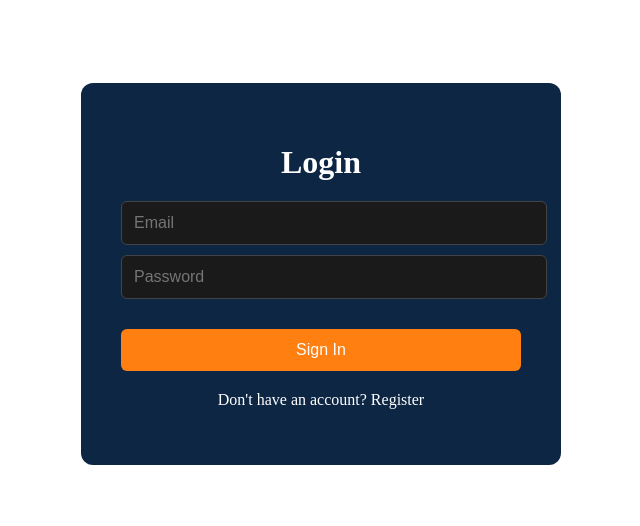
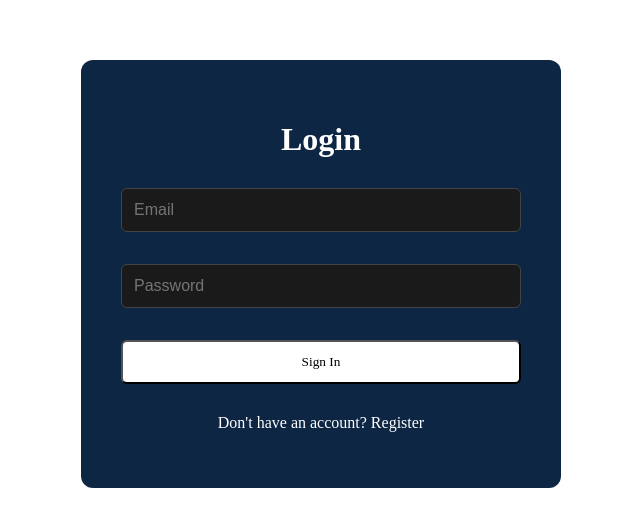
Before and after one commit to Remzo00/E2EE-chat-frontend, a React (Vite) app: page /login in a window 1280 px wide. Shown: the part 126-652 px from the top of the page, without its empty margins (319-959 px from the left). Built offline with nearby package versions, Linux system fonts and the light colour scheme; no server answers.

Commit message:
add reusable button component

```diff
--- /dev/null
+++ b/src/components/Button/index.styled.ts
@@ -0,0 +1,29 @@
+import styled from 'styled-components';
+
+export const StyledButton = styled.button`
+    border-radius: 6px;
+    font-family: "SegoeUISemiBold";
+    width: 100%;
+    padding: 12px;
+    margin: 10px 0;
+    cursor: pointer;
+    box-sizing: border-box;
+  `;
+
+  export const ButtonContent = styled.div`
+    flex-direction: row;
+    align-items: center;
+    justify-content: center;
+    gap: 15px;
+  `;
+
+  export const StyledText = styled.div`
+    text-align: center;
+    color: ${(props) => props.theme.colors.secondaryText};
+    font-size: 18px;
+    font-family: "SegoeUISemiBold";
+  `;
+
+  export const IconContainer = styled.img`
+    margin-left: 10px;
+  `;
--- /dev/null
+++ b/src/components/Button/index.tsx
@@ -0,0 +1,32 @@
+import { ButtonContent, StyledButton, StyledText } from "./index.styled";
+
+interface ButtonProps {
+  onClick: (e: React.FormEvent) => void;
+  children?: React.ReactNode;
+  text?: string;
+  color?: string;
+  textColor?: string;
+  disabled?: boolean;
+  backgroundColor?: string;
+}
+export default function Button({
+  text,
+  backgroundColor,
+  onClick,
+  disabled = false,
+  textColor,
+  children,
+}: ButtonProps) {
+  return (
+    <StyledButton
+      style={{ backgroundColor: backgroundColor }}
+      onClick={onClick}
+      disabled={disabled}
+    >
+      <ButtonContent>
+        {text && <StyledText style={{ color: textColor }}>{text}</StyledText>}
+        {!text && children}
+      </ButtonContent>
+    </StyledButton>
+  );
+}
--- a/src/components/MessageInput/index.styled.ts
+++ b/src/components/MessageInput/index.styled.ts
@@ -24,8 +24,8 @@ export const Input = styled.input`
 `;
 
 export const SendButton = styled.button`
-  background: #ff7f11;
-  color: #fff;
+  background: ${(props) => props.theme.color.secondary};
+  color: ${(props) => props.theme.color.text};
   border: none;
   border-radius: 8px;
   padding: 10px 20px;
@@ -35,6 +35,6 @@ export const SendButton = styled.button`
   transition: background 0.3s;
 
   &:hover {
-    background: #e56e0b;
+    opacity: 0.8;
   }
 `;
--- a/src/components/Sidebar/index.styled.ts
+++ b/src/components/Sidebar/index.styled.ts
@@ -35,14 +35,3 @@ export const RoomItem = styled.li`
     opacity: 0.5;
   }
 `;
-
-export const LogoutButton = styled.button`
-  background: #ff7f11;
-  color: #fff;
-  border: none;
-  padding: 10px 20px;
-  font-size: 1rem;
-  cursor: pointer;
-  margin: 10px;
-  border-radius: 5px;
-`
--- a/src/components/Sidebar/index.tsx
+++ b/src/components/Sidebar/index.tsx
@@ -1,12 +1,7 @@
 import { useContext } from "react";
 import { AuthContext } from "../../context";
-import {
-  Container,
-  Header,
-  LogoutButton,
-  RoomItem,
-  RoomList,
-} from "./index.styled";
+import { Container, Header, RoomItem, RoomList } from "./index.styled";
+import Button from "../Button";
 
 interface SidebarProps {
   chatRooms: string[];
@@ -29,7 +24,9 @@ export default function Sidebar({ chatRooms, onRoomSelect }: SidebarProps) {
           </RoomItem>
         ))}
       </RoomList>
-      <LogoutButton onClick={handleLogout}>Logout</LogoutButton>
+      <Button backgroundColor="#fff" textColor="#202020" onClick={handleLogout}>
+        Logout
+      </Button>
     </Container>
   );
 }
--- a/src/pages/login/index.styled.ts
+++ b/src/pages/login/index.styled.ts
@@ -34,6 +34,7 @@ background: #1a1a1a;
 color: #fff;
 font-size: 1rem;
 outline: none;
+box-sizing: border-box;
 
 &:focus {
   border-color: #ff7f11;
@@ -41,26 +42,12 @@ outline: none;
 }
 `;
 
-export const Button = styled.button`
-width: 100%;
-padding: 12px;
-margin-top: 20px;
-background: #ff7f11;
-color: #fff;
-font-size: 1rem;
-border: none;
-border-radius: 6px;
-cursor: pointer;
-transition: background 0.3s, transform 0.2s;
-
-&:hover {
-  opacity: 0.5;
-  transform: scale(1.02);
-}
-
-&:active {
-  opacity: 0.5;
-}
+export const InputWrapper = styled.div`
+  display: flex;
+  flex-direction: column;
+  align-items: center;
+  gap: 12px;
+  width: 100%;
 `;
 
 export const Footer = styled.p`
--- a/src/pages/login/index.tsx
+++ b/src/pages/login/index.tsx
@@ -1,7 +1,6 @@
 /* eslint-disable @typescript-eslint/no-unused-vars */
 import { useContext, useState } from "react";
 import {
-  Button,
   Container,
   Form,
   Input,
@@ -10,8 +9,10 @@ import {
   Link,
   VerificationTextWrapper,
   VerificationText,
+  InputWrapper,
 } from "./index.styled";
 import { AuthContext } from "../../context";
+import Button from "../../components/Button";
 
 type ResendStatus = "idle" | "sending" | "sent" | "error";
 
@@ -46,6 +47,7 @@ export default function Login() {
     <Container>
       <Form onSubmit={handleSubmit}>
         <Title>Login</Title>
+        <InputWrapper>
           <Input
             type="email"
             name="email"
@@ -62,9 +64,15 @@ export default function Login() {
             onChange={handleChange}
             disabled={isLoading}
           />
-        <Button disabled={isLoading}>
+          <Button
+            disabled={isLoading}
+            textColor="white"
+            backgroundColor="#fff"
+            onClick={handleSubmit}
+          >
             {isLoading ? "Loading..." : "Sign In"}
           </Button>
+        </InputWrapper>
 
         {error && !needsVerification && <p>{error}</p>}
 
--- a/src/pages/register/index.styled.ts
+++ b/src/pages/register/index.styled.ts
@@ -32,6 +32,14 @@ export const VerificationTextBold = styled.p`
   color: white
 `
 
+export const InputWrapper = styled.div`
+  display: flex;
+  flex-direction: column;
+  align-items: center;
+  gap: 12px;
+  width: 100%;
+`;
+
 export const Input = styled.input`
 display: block;
 width: 100%;
@@ -50,28 +58,6 @@ outline: none;
 }
 `;
 
-export const Button = styled.button`
-width: 100%;
-padding: 12px;
-margin-top: 20px;
-background: #ff7f11;
-color: #fff;
-font-size: 1rem;
-border: none;
-border-radius: 6px;
-cursor: pointer;
-transition: background 0.3s, transform 0.2s;
-
-&:hover {
-  background: #e66a00;
-  transform: scale(1.02);
-}
-
-&:active {
-  background: #cc5800;
-}
-`;
-
 export const Footer = styled.p`
 color: ${(props) => props.theme.color.secondary};
 margin-top: 20px;
--- a/src/pages/register/index.tsx
+++ b/src/pages/register/index.tsx
@@ -3,15 +3,16 @@ import {
   Container,
   Form,
   Input,
-  Button,
   Footer,
   Link,
   Title,
   VerificationText,
   VerificationTextBold,
+  InputWrapper,
 } from "./index.styled";
 import { AuthContext } from "../../context";
 import ReCAPTCHA from "react-google-recaptcha";
+import Button from "../../components/Button";
 
 export default function Register() {
   const { register, isLoading, error } = useContext(AuthContext);
@@ -78,6 +79,7 @@ export default function Register() {
     <Container>
       <Form onSubmit={handleSubmit}>
         <Title>Register</Title>
+        <InputWrapper>
           <Input
             type="text"
             name="username"
@@ -107,9 +109,15 @@ export default function Register() {
             onChange={handleCaptcha}
             size="normal"
           />
-        <Button disabled={isLoading}>
+          <Button
+            disabled={isLoading}
+            textColor="white"
+            backgroundColor="#fff"
+            onClick={handleSubmit}
+          >
             {isLoading ? "Loading..." : "Sign Up"}
           </Button>
+        </InputWrapper>
         {error && <p>{error}</p>}
         <Footer>
           Already have an account? <Link href="/login">Login</Link>
```
Lines whose indentation alone changed are shown as unchanged.
